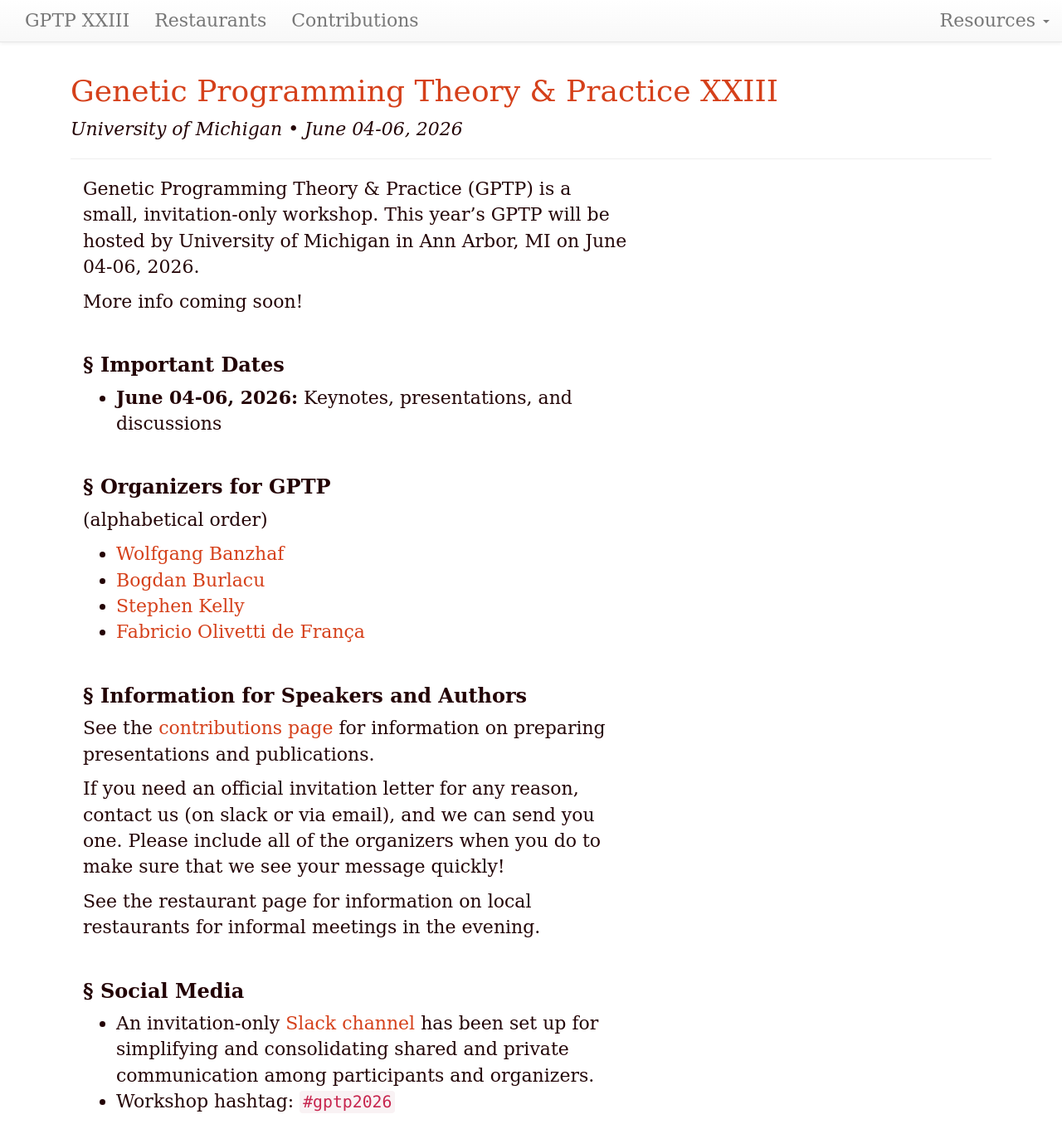
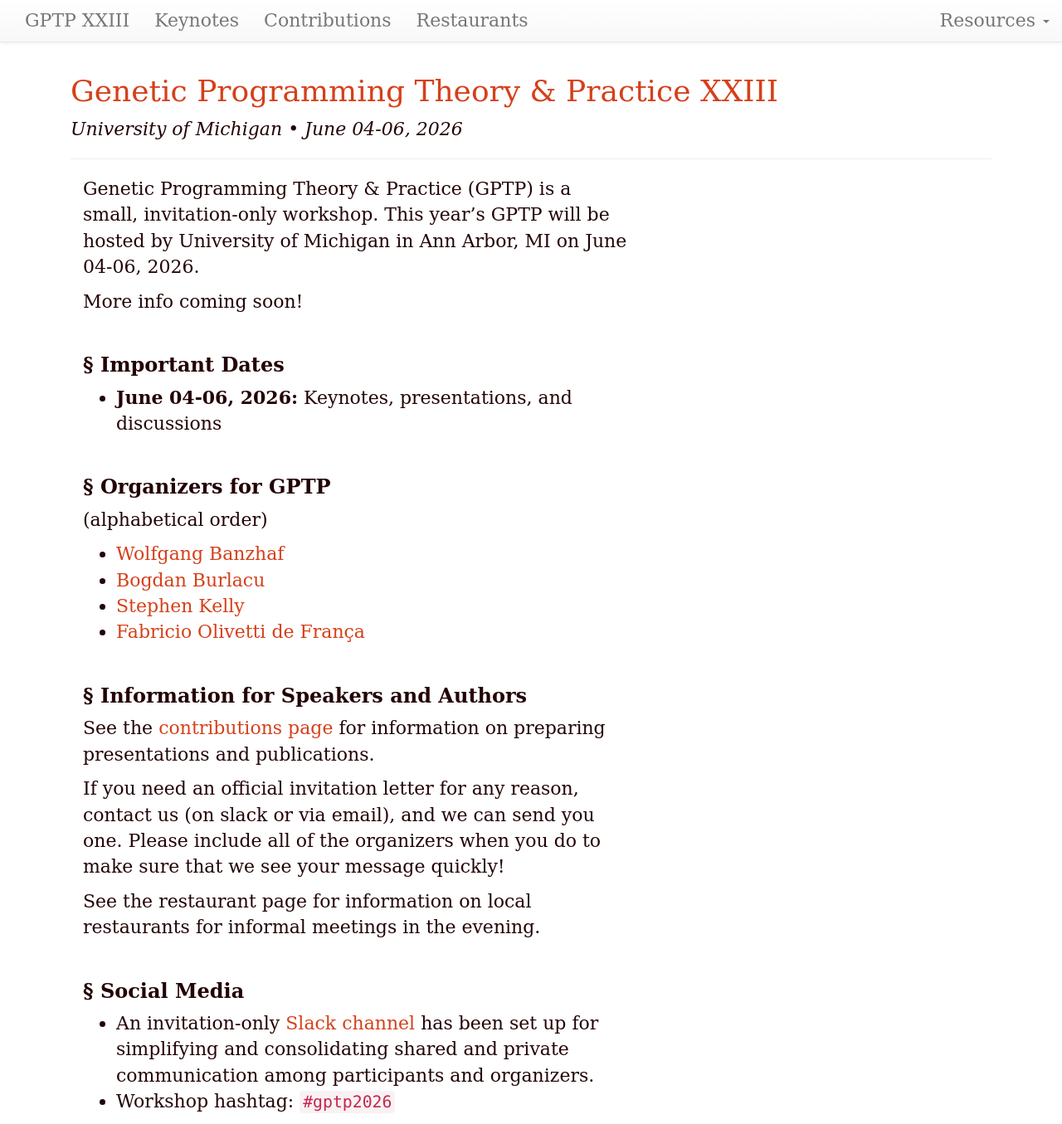
Before and after one commit to GPTP-workshop/gptp-workshop.github.io, a Jekyll site: the page built from index.md, in a window 1280 px wide and 1355 px high. Shown: the whole window at 83% size. Built offline with Jekyll 4.4.1, drawn with Linux system fonts in a browser that asks for light colours.

Commit message:
add keynotes page

```diff
--- a/_includes/header.liquid
+++ b/_includes/header.liquid
@@ -30,9 +30,10 @@
         </a></li>
 	<!-- <li><a href="accommodations.html">Accommodations</a></li> -->
 	<!-- <li><a href="travel.html">Travel</a></li> -->
+	<li><a href="keynotes.html">Keynotes</a></li>
+	<li><a href="contributions.html">Contributions</a></li>
 	<li><a href="restaurants.html">Restaurants</a></li>
 	<!-- <li><a href="attendees.html">Participants</a></li> -->
-        <li><a href="contributions.html">Contributions</a></li>
 	<!-- <li><a href="schedule.html">Schedule</a></li> -->
 	<!-- <li><a href="sponsors.html">Sponsors</a></li> -->
       </ul>
--- a/css/site.css
+++ b/css/site.css
@@ -92,3 +92,7 @@ a.btn-primary {
 ::-moz-selection {
   background: palegoldenrod; /* Firefox */
 }
+
+.blue-text {
+  color: #1f4fa3;
+}
```
